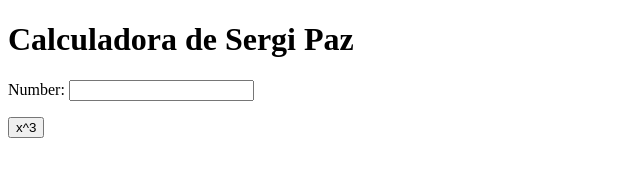
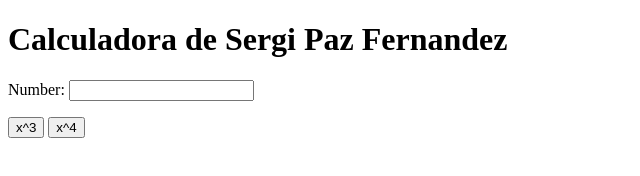
Before and after one commit to SergiPaz17/my_calculator, a plain HTML site: page index.html in a window 1280 px wide. Shown: the whole page, without its empty margins (0-640 px from the left). Drawn offline with Linux system fonts and the light colour scheme.

Commit message:
x^4 button

```diff
--- a/index.html
+++ b/index.html
@@ -12,7 +12,7 @@
 
         <body>
 
-                 <h1>Calculadora de Sergi Paz</h1>
+                 <h1>Calculadora de Sergi Paz Fernandez</h1>
 
                  Number:
 
@@ -21,6 +21,8 @@
                  <p>
 
                          <button onclick="cube()"> x^3 </button>
+
+                         <button onclick="power_4()"> x^4</button>
 
                  </p>
 
@@ -34,6 +36,14 @@
 
                          }
 
+                         function power_4() {
+
+                                  var num = document.getElementById("n1");
+
+                                  num.value = Math.pow(num.value, 4);
+
+                         }
+
                  </script>
 
         </body>
```
